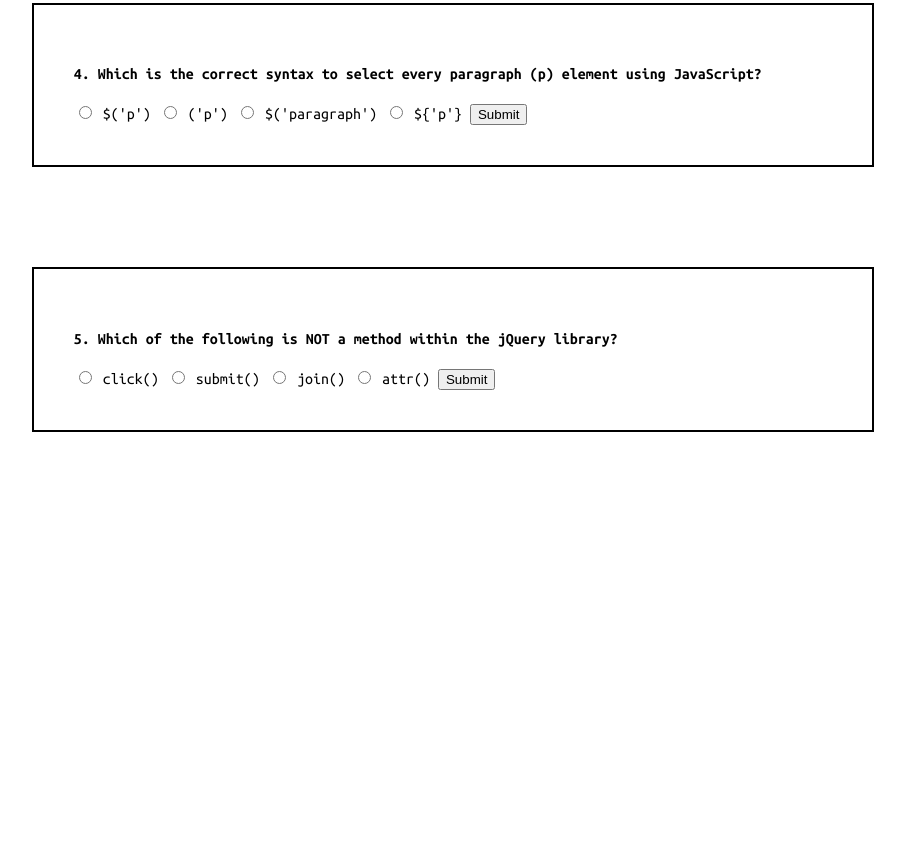
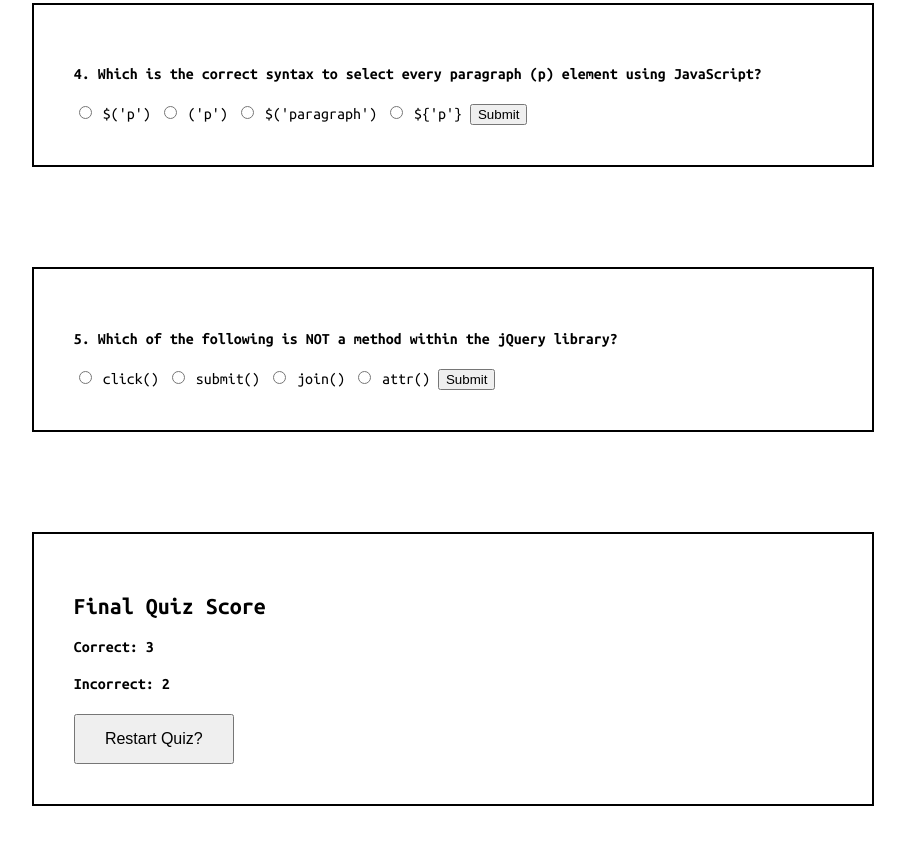
Before and after one commit to thinkful-ei-tiger/quizz-app-jquery-wireframe, a plain HTML site: page index.html in a window 1280 px wide. Shown: the part 1282-2126 px from the top of the page, without its empty margins (187-1092 px from the left). Before the commit the page ends 1814 px from the top, so only its background shows below. Drawn offline with Linux system fonts and the light colour scheme.

Commit message:
wireframe for quiz completion page

```diff
--- a/index.html
+++ b/index.html
@@ -77,6 +77,12 @@
                 <label for="attr()">attr()</label>
                 <input type="submit" value="Submit">
         </div>
+        <div class="container">
+            <h2>Final Quiz Score</h2>
+            <h4>Correct: 3</h4>
+            <h4>Incorrect: 2</h4>
+            <button class="restart">Restart Quiz?</button>
+        </div>
     </main>
 </body>
 </html>
--- a/main.css
+++ b/main.css
@@ -12,6 +12,12 @@ h1{
     padding: 40px;
 }
 
+.restart {
+    font-size: 16px;
+    height: 50px;
+    width: 160px;
+}
+
 button {
     font-size: 16px;
     height: 40px;
```
